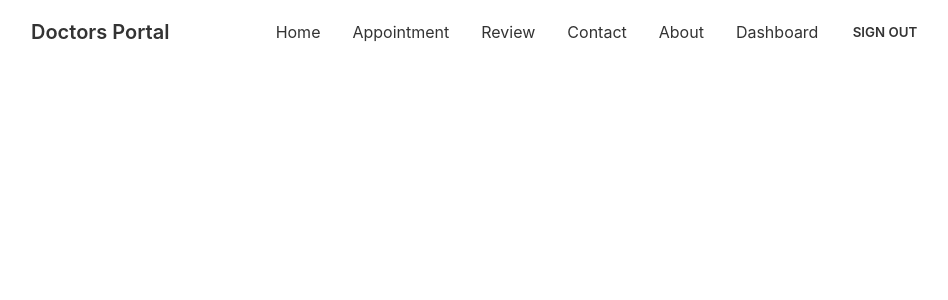
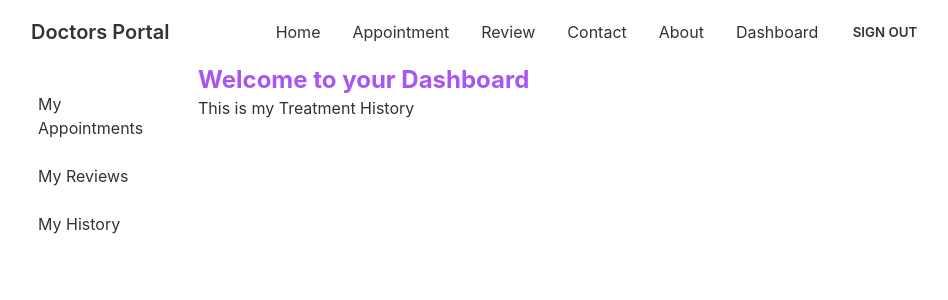
Before and after one commit to mowuj/doctors-portal-client, a React (Create React App) app: page /dashboard/history in a window 1280 px wide. Shown: the top 300 px of the page, without its empty margins (42-990 px from the left). Built offline with nearby package versions, Linux system fonts and the light colour scheme; no server answers; sample sign-in values are in the browser's storage.

Commit message:
add my History compo and serial table index

```diff
--- a/src/App.js
+++ b/src/App.js
@@ -15,6 +15,7 @@ import Navbar from './Pages/Shared/Navbar/Navbar';
 import Dashboard from './Pages/Dashboard/Dashboard/Dashboard';
 import MyAppointment from './Pages/Dashboard/MyAppointment/MyAppointment';
 import MyReview from './Pages/Dashboard/MyReview/MyReview';
+import MyHistory from './Pages/Dashboard/MyHistory/MyHistory';
 
 function App() {
   return (
@@ -35,6 +36,7 @@ function App() {
           </RequireAuth>}>
           <Route index element={<MyAppointment></MyAppointment>}></Route>
           <Route path="review" element={<MyReview></MyReview>}></Route>
+          <Route path="history" element={<MyHistory></MyHistory>}></Route>
         </Route>
       </Routes>
       <ToastContainer />
--- a/src/Pages/Dashboard/Dashboard/Dashboard.js
+++ b/src/Pages/Dashboard/Dashboard/Dashboard.js
@@ -14,10 +14,11 @@ const Dashboard = () => {
   </div>
   <div class="drawer-side">
     <label for=" dashbord-sidebar" class="drawer-overlay"></label>
-    <ul class="menu p-4 overflow-y-auto w-80 bg-base-100 text-base-content">
+    <ul class="menu p-4 overflow-y-auto w-48 bg-base-100 text-base-content">
       {/* <!-- Sidebar content here --> */}
-      <li><Link to='/dashboard'>Sidebar Item 1</Link></li>
-      <li><Link to='/dashboard/review'>Sidebar Item 2</Link></li>
+      <li><Link to='/dashboard'>My Appointments</Link></li>
+      <li><Link to='/dashboard/review'>My Reviews</Link></li>
+      <li><Link to='/dashboard/history'>My History</Link></li>
     </ul>
 
   </div>
--- a/src/Pages/Dashboard/MyAppointment/MyAppointment.js
+++ b/src/Pages/Dashboard/MyAppointment/MyAppointment.js
@@ -29,8 +29,8 @@ const MyAppointment = () => {
     </thead>
     <tbody>
                         {
-                            appointments.map(a=><tr>
-        <th>1</th>
+                            appointments.map((a,index)=><tr>
+                                <th>{ index+1}</th>
                                 <td>{a.patientName}</td>
                                 <td>{ a.date}</td>
                                 <td>{a.slot }</td>
--- /dev/null
+++ b/src/Pages/Dashboard/MyHistory/MyHistory.js
@@ -0,0 +1,11 @@
+import React from 'react';
+
+const MyHistory = () => {
+    return (
+        <div>
+            <h2>This is my Treatment History</h2>
+        </div>
+    );
+};
+
+export default MyHistory;
```
